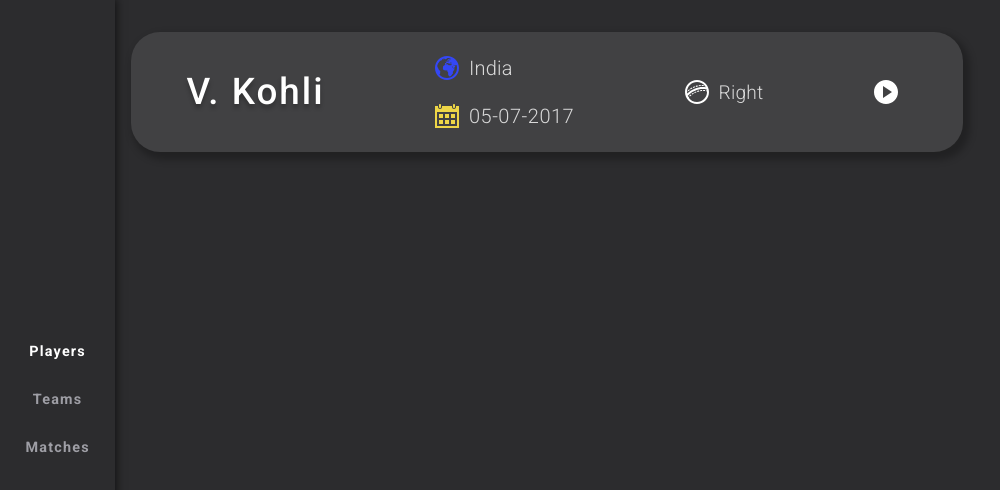
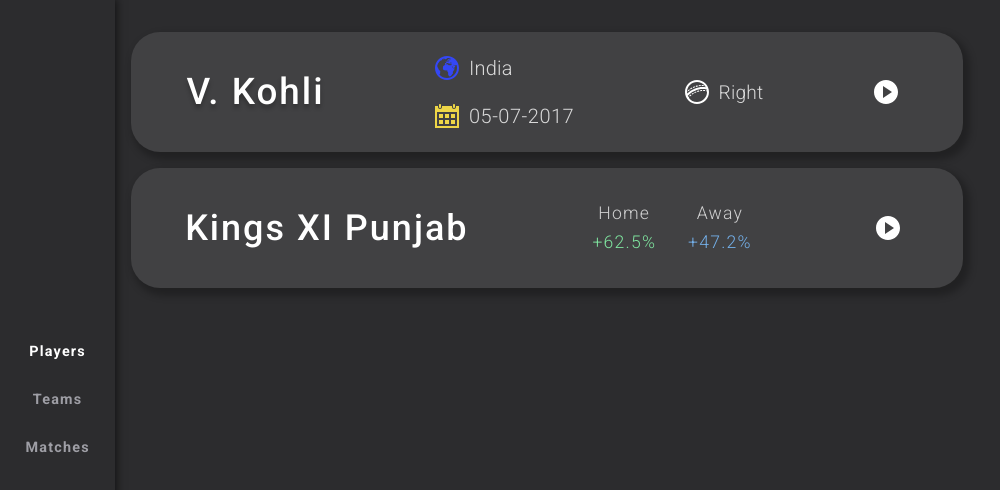
Before and after one commit to AayushDongre/atlan-ipl-task, a React (Create React App) app: page / in a window 1280 px wide. Shown: the top 490 px of the page, without its empty margins (0-1000 px from the left). Built offline with nearby package versions, Linux system fonts and the light colour scheme.

Commit message:
feat: add TeamCard

```diff
--- a/src/App.tsx
+++ b/src/App.tsx
@@ -2,6 +2,7 @@
 import TopBar from "./Components/NavBar/NavBar";
 import "./App.scss";
 import PlayerCard from "./Components/PlayerCard/PlayerCard";
+import TeamCard from "./Components/TeamCard/TeamCard";
 
 function App() {
   return (
@@ -15,6 +16,11 @@
             dob="05-07-2017"
             dominantArm="Right"
           />
+          <TeamCard
+            teamName="Kings XI Punjab"
+            awayPercent={47.2}
+            homePercent={62.5}
+          />
         </div>
       </div>
     </div>
--- a/src/Components/CardBase/CardBase.scss
+++ b/src/Components/CardBase/CardBase.scss
@@ -11,10 +11,10 @@
   border-radius: 29px;
 }
 
-.cardArrow{
-    fill: white;
+.cardArrow {
+  fill: white;
 }
 
-.card:hover{
+.card:hover {
   background: #515153;
 }
--- /dev/null
+++ b/src/Components/TeamCard/TeamCard.scss
@@ -0,0 +1,40 @@
+@import "../../colors.scss";
+
+.teamCard {
+  display: flex;
+  margin: 1rem 0;
+}
+
+.teamName {
+  font-weight: 500;
+  font-size: 2.25rem;
+  letter-spacing: 2px;
+}
+
+.winPercent {
+  display: flex;
+}
+
+.winPercent div {
+  display: flex;
+  flex-direction: column;
+  margin: 0rem 1rem;
+
+  font-weight: 300;
+  font-size: 1.1rem;
+  line-height: 1.8rem;
+  display: flex;
+  align-items: center;
+  text-align: center;
+  letter-spacing: 1.2px;
+
+  color: rgba(255, 255, 255, 0.75);
+}
+
+.homePercent {
+  color: $cardGreen;
+}
+
+.awayPercent {
+  color: $cardBlue;
+}
--- /dev/null
+++ b/src/Components/TeamCard/TeamCard.tsx
@@ -0,0 +1,32 @@
+import React from "react";
+import CardBase from "../CardBase/CardBase";
+
+import "./TeamCard.scss";
+
+export interface TeamCardProps {
+  teamName: string;
+  awayPercent: number;
+  homePercent: number;
+}
+
+const TeamCard: React.FC<TeamCardProps> = (props) => {
+  return (
+    <div className="teamCard">
+      <CardBase>
+        <div className="teamName">{props.teamName}</div>
+        <div className="winPercent">
+          <div>
+            <span className="home">Home</span>
+            <span className="homePercent">+{props.homePercent}%</span>
+          </div>
+          <div>
+            <span className="away">Away</span>
+            <span className="awayPercent">+{props.awayPercent}%</span>
+          </div>
+        </div>
+      </CardBase>
+    </div>
+  );
+};
+
+export default TeamCard;
--- a/src/colors.scss
+++ b/src/colors.scss
@@ -1,5 +1,8 @@
 $primaryBackground: #2c2c2e;
 $secondaryText: rgba(235, 235, 245, 0.6);
 
-$calenderYellow: #EED647;
-$globeBlue: #3447F5;
+$calenderYellow: #eed647;
+$globeBlue: #3447f5;
+
+$cardGreen: #7FE49F;
+$cardBlue: #74B0EA;
```
